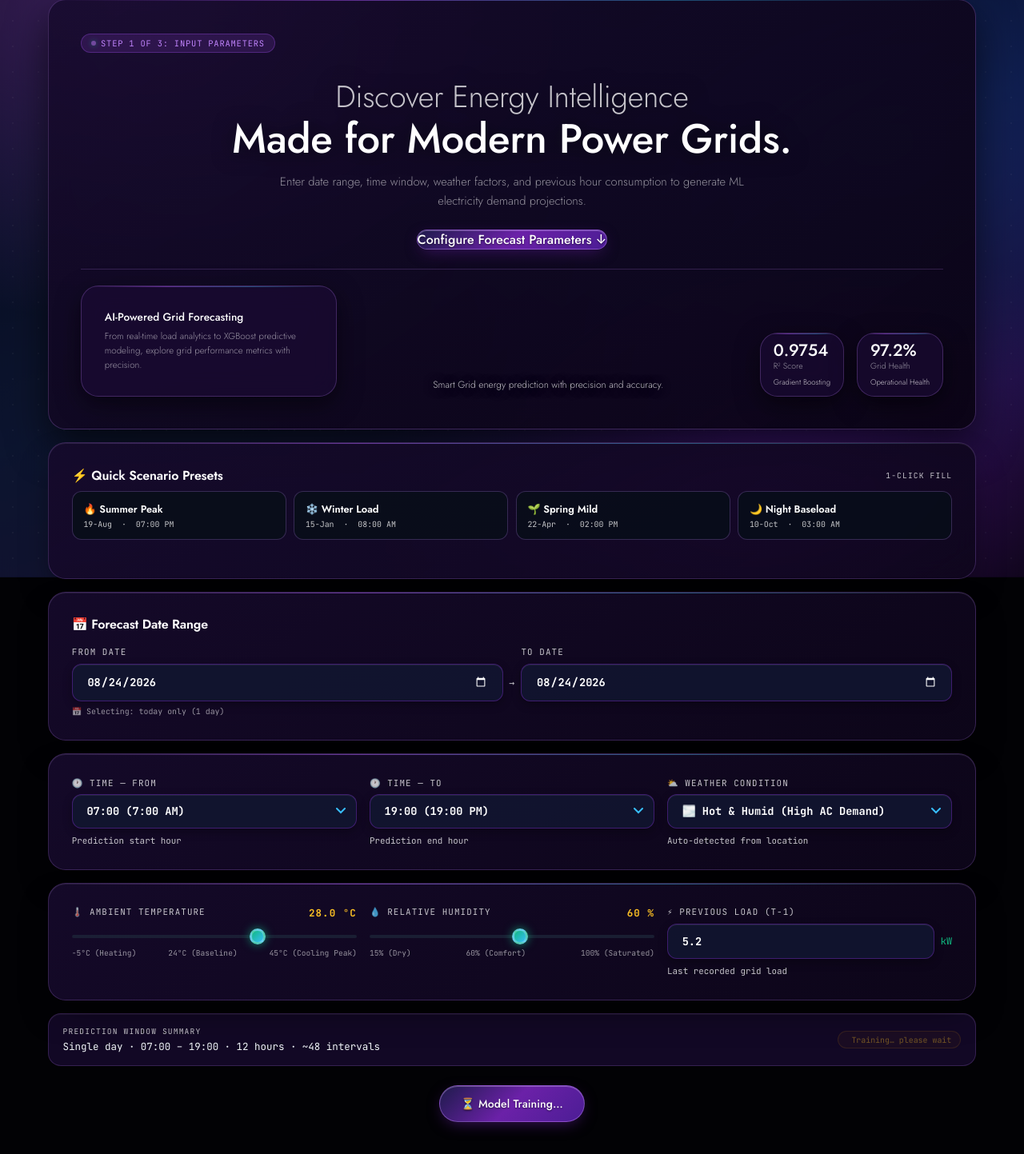
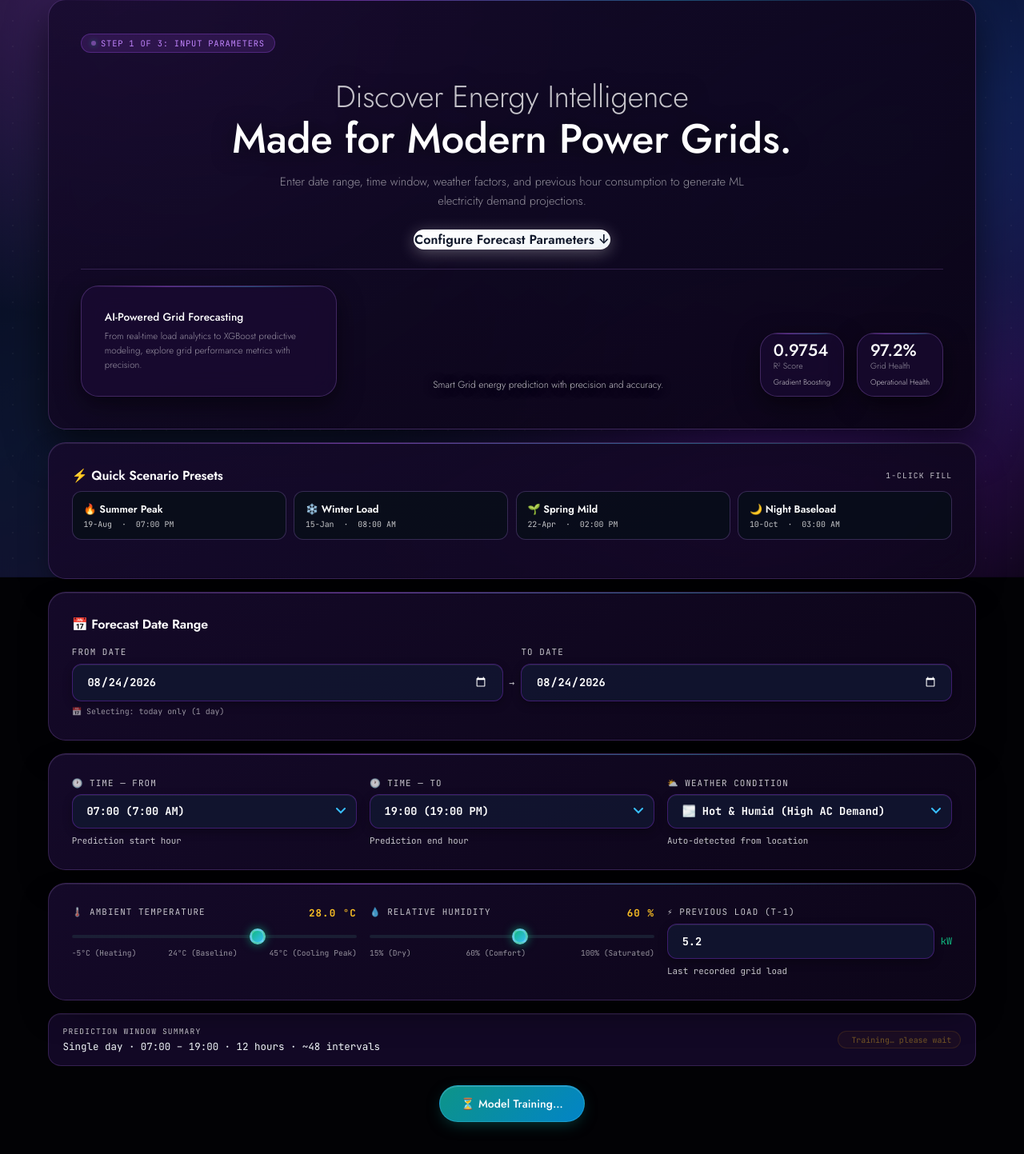
Before and after one commit to upadrashtaleelamanasa-2009/smart_grid_predictor, a Flask app: page /home in a window 1280 px wide. Shown: the part 86-1529 px from the top of the page at 80% size. Run offline with Flask 3, Linux system fonts and the light colour scheme.

Commit message:
Restore white pearl buttons for Sign In, Hero CTA, and Configure Parameters

```diff
--- a/static/css/style.css
+++ b/static/css/style.css
@@ -446,18 +446,36 @@ body::after {
   border: none; transition: all 0.22s cubic-bezier(0.16,1,0.3,1);
   position: relative; overflow: hidden;
 }
-.btn-primary, .btn--pearl, .hero__cta, #predict-btn {
-  background: linear-gradient(135deg, #1e1b4b 0%, #6b21a8 50%, #4c1d95 100%) !important;
+/* ── Sleek Pearl White CTA Buttons (Sign In, Hero CTA, Configure Parameters) ── */
+.btn--pearl, .hero__cta, .nav__cta {
+  background: linear-gradient(135deg, #ffffff 0%, #f1f5f9 100%) !important;
+  color: #0f172a !important;
+  border: 1px solid rgba(255, 255, 255, 0.9) !important;
+  font-weight: 600 !important;
+  border-radius: 999px !important;
+  box-shadow: 0 4px 20px rgba(255, 255, 255, 0.3), inset 0 1px 0 #ffffff !important;
+  text-shadow: none !important;
+}
+.btn--pearl:hover, .hero__cta:hover, .nav__cta:hover {
+  background: #ffffff !important;
+  color: #020617 !important;
+  border-color: #ffffff !important;
+  box-shadow: 0 8px 30px rgba(255, 255, 255, 0.5), 0 0 20px rgba(255, 255, 255, 0.4) !important;
+  transform: translateY(-2px) !important;
+}
+
+/* ── Primary Action Buttons (Generate Prediction) ── */
+.btn-primary, #predict-btn {
+  background: linear-gradient(135deg, #0d9488 0%, #0284c7 100%) !important;
   color: #ffffff !important;
-  border: 1.5px solid rgba(192, 132, 252, 0.45) !important;
-  box-shadow: 0 6px 20px -6px rgba(107, 33, 168, 0.6), inset 0 1px 0 rgba(255, 255, 255, 0.25) !important;
-  text-shadow: 0 1px 2px rgba(0,0,0,0.5);
+  border: 1px solid rgba(56, 189, 248, 0.4) !important;
+  box-shadow: 0 6px 20px -6px rgba(13, 148, 136, 0.5), inset 0 1px 0 rgba(255, 255, 255, 0.2) !important;
+  border-radius: 999px !important;
 }
-.btn-primary:hover, .btn--pearl:hover, .hero__cta:hover, #predict-btn:hover {
-  background: linear-gradient(135deg, #2e1065 0%, #7e22ce 50%, #3b82f6 100%) !important;
-  border-color: rgba(192, 132, 252, 0.7) !important;
-  box-shadow: 0 10px 28px -6px rgba(126, 34, 206, 0.8), 0 0 25px rgba(168, 85, 247, 0.4) !important;
-  transform: translateY(-2px);
+.btn-primary:hover, #predict-btn:hover {
+  background: linear-gradient(135deg, #14b8a6 0%, #38bdf8 100%) !important;
+  box-shadow: 0 10px 28px -6px rgba(56, 189, 248, 0.6) !important;
+  transform: translateY(-2px) !important;
   color: #ffffff !important;
 }
 .btn-xl { font-size: 0.95rem; padding: 0.85rem 2.2rem; border-radius: 999px; width: auto; max-width: max-content; display: inline-flex; }
```
